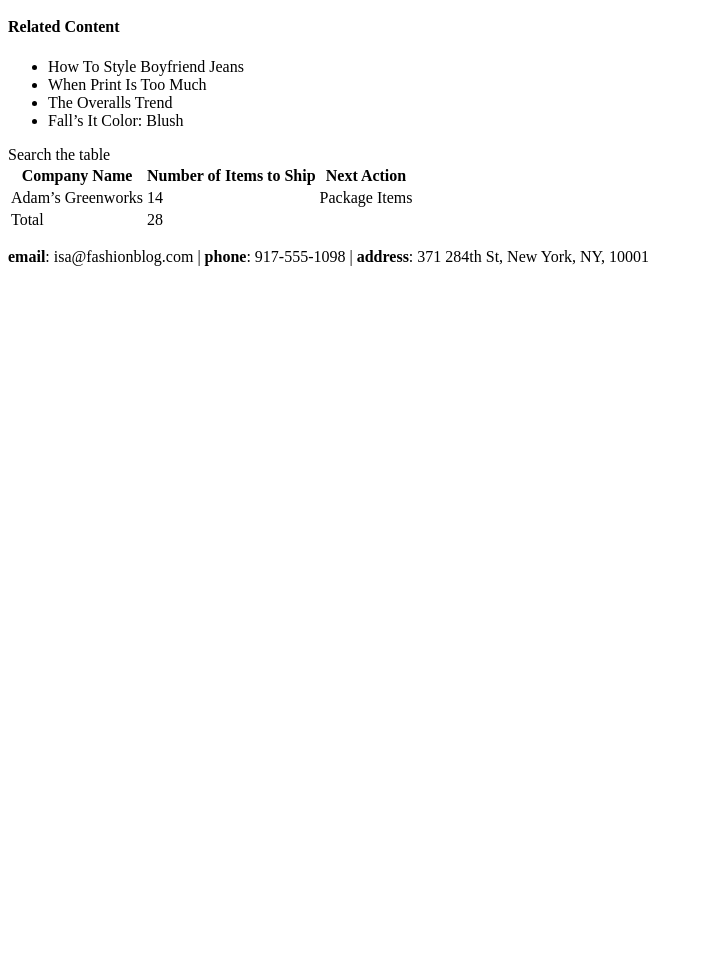
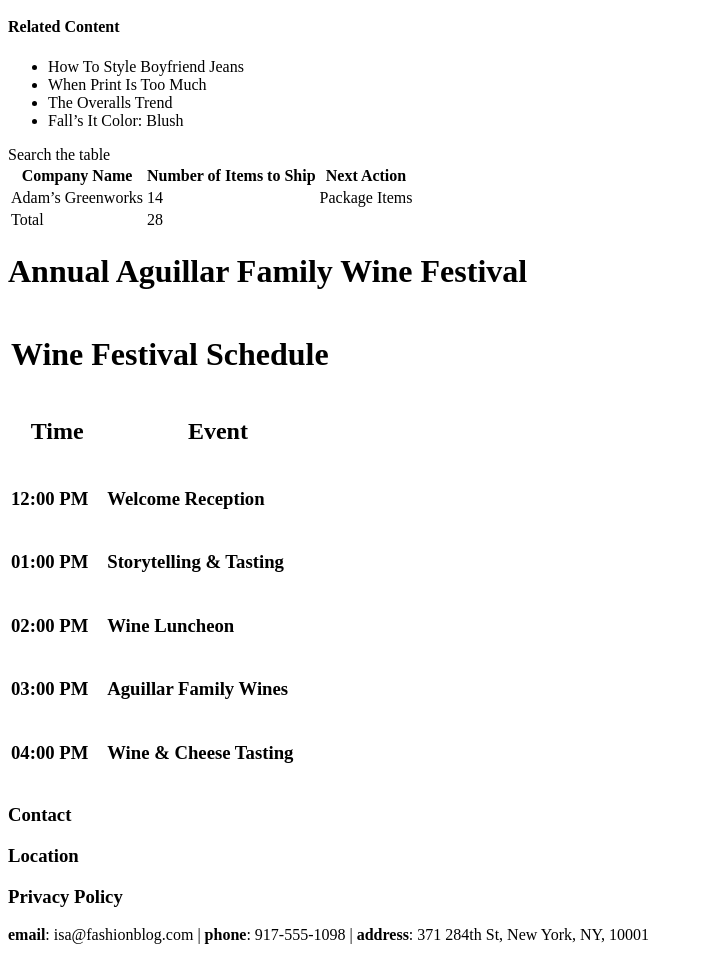
Before and after one commit to DanSam5K/Fashion-page, a plain HTML site: page index.html in a window 1280 px wide. Shown: the part 1673-2633 px from the top of the page, without its empty margins (0-701 px from the left). Before the commit the page ends 1955 px from the top, so only its background shows below. Drawn offline with Linux system fonts and the light colour scheme.

Commit message:
Event for festival

```diff
--- a/index.html
+++ b/index.html
@@ -44,7 +44,58 @@
             <td>Total</td>
             <td>28</td>
         </tfoot>
+
     </table>
+    <!--Second Table For festival schedule-->
+    <header>
+        <h1>Annual Aguillar Family Wine Festival</h1>
+      </header>
+
+      <div class="container">
+        <table>
+          <thead>
+            <tr>
+              <th colspan="2"><h1>Wine Festival Schedule</h1></th>
+              <th></th>
+            </tr>
+            <tr>
+              <th><h2>Time</h2></th>
+              <th><h2>Event</h2></th>
+            </tr>
+         </thead>
+         <tbody>
+           <tr>
+             <td class="left"><h3>12:00 PM</h3></td>
+             <td><h3>Welcome Reception</h3></td>
+           </tr>
+           <tr>
+             <td class="left"><h3>01:00 PM</h3></td>
+             <td><h3>Storytelling & Tasting</h3></td>
+           </tr>
+           <tr>
+             <td class="left"><h3>02:00 PM</h3></td>
+             <td><h3>Wine Luncheon</h3></td>
+           </tr>
+           <tr>
+             <td class="left"><h3>03:00 PM</h3></td>
+             <td><h3>Aguillar Family Wines</h3></td>
+           </tr>
+           <tr>
+             <td class="left"><h3>04:00 PM</h3></td>
+             <td><h3>Wine & Cheese Tasting</h3></td>
+           </tr>
+         </tbody>
+
+
+        </table>
+
+      </div>
+
+      <footer>
+        <h3>Contact</h3>
+        <h3>Location</h3>
+        <h3>Privacy Policy</h3>
+      </footer>
     <div id="contact">
       <p><strong>email</strong>: isa@fashionblog.com | <strong>phone</strong>: 917-555-1098 | <strong>address</strong>: 371 284th St, New York, NY, 10001</p>
     </div>
```
